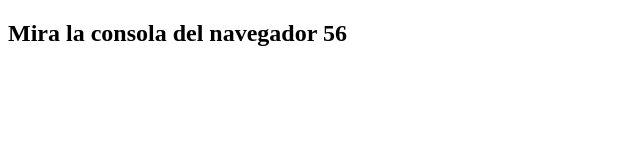
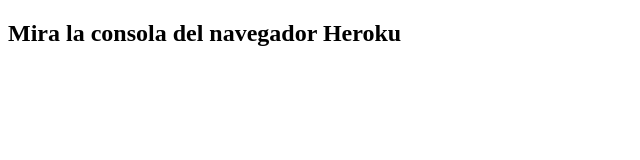
Before and after one commit to MarcosGeekHubs/GitActions_TS, a website built with Parcel: page src/index.html in a window 1280 px wide. Shown: the full height of the page, 0-640 px from the left. Built offline with nearby package versions, Linux system fonts and the light colour scheme.

Commit message:
Test heroku 5

```diff
--- a/package.json
+++ b/package.json
@@ -14,7 +14,8 @@
     "eslint-plugin-import": "^2.21.1",
     "jest": "^26.0.1",
     "ts-jest": "^26.1.0",
-    "typescript": "^4.1.2"
+    "typescript": "^4.1.2",
+    "parcel-bundler": "^1.12.4"
   },
   "scripts": {
     "test:lint": "yarn tsc --noEmit -p .",
@@ -23,7 +24,7 @@
     "build": "parcel build src/index.html"
   },
   "dependencies": {
-    "parcel-bundler": "^1.12.4"
+
   },
   "main": "index.js"
 }
--- a/src/LogConsole.ts
+++ b/src/LogConsole.ts
@@ -9,4 +9,4 @@
 
 export default LogConsole;
 
-console.log("Hola mundo 2");
+console.log("Hola mundo Heroku");
--- a/src/index.html
+++ b/src/index.html
@@ -2,7 +2,7 @@
 <html>
 
     <body>
-        <h2>Mira la consola del navegador 56</h2>
+        <h2>Mira la consola del navegador Heroku</h2>
         <script src="./LogConsole.ts"></script>
     </body>
 </html>
```
Also changed, not shown: .github/workflows/main.yml.
